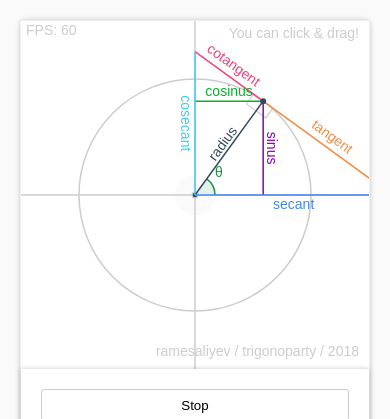
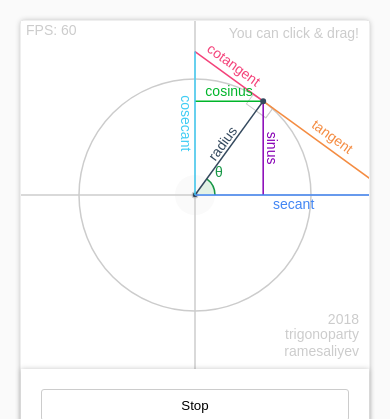
Before and after one commit to ramesaliyev/trigonoparty, a plain HTML site: page index.html in a window 390 px wide. Shown: the top 419 px of the page. Drawn offline with Linux system fonts and the light colour scheme.

Commit message:
:lipstick: draw credits more responsive

```diff
--- a/index.html
+++ b/index.html
@@ -213,7 +213,7 @@
         </aside>
       </div>
     </div>
-    <script src="trigonoparty.js?v=anticache.16"></script>
+    <script src="trigonoparty.js?v=anticache.17"></script>
     <script src="ui.js?v=anticache.16"></script>
     <script async defer src="https://buttons.github.io/buttons.js"></script>
   </body>
--- a/trigonoparty.js
+++ b/trigonoparty.js
@@ -341,7 +341,12 @@
 
     // Draw name of author and help.
     config.drawNameInfo && $drawText(w - 10, 20, 'You can click & drag!', { align: 'right' });
-    config.drawNameCredits && $drawText(w - 10, h - 10, 'ramesaliyev / trigonoparty / 2018', { align: 'right' });
+
+    if (config.drawNameCredits) {
+      $drawText(w - 10, h - 42, '2018', { align: 'right' });
+      $drawText(w - 10, h - 27, 'trigonoparty', { align: 'right' });
+      $drawText(w - 10, h - 10, 'ramesaliyev', { align: 'right' });
+    }
 
     // Increase degre.
     config.play && !$state.drag && (state.degree += step);
```
